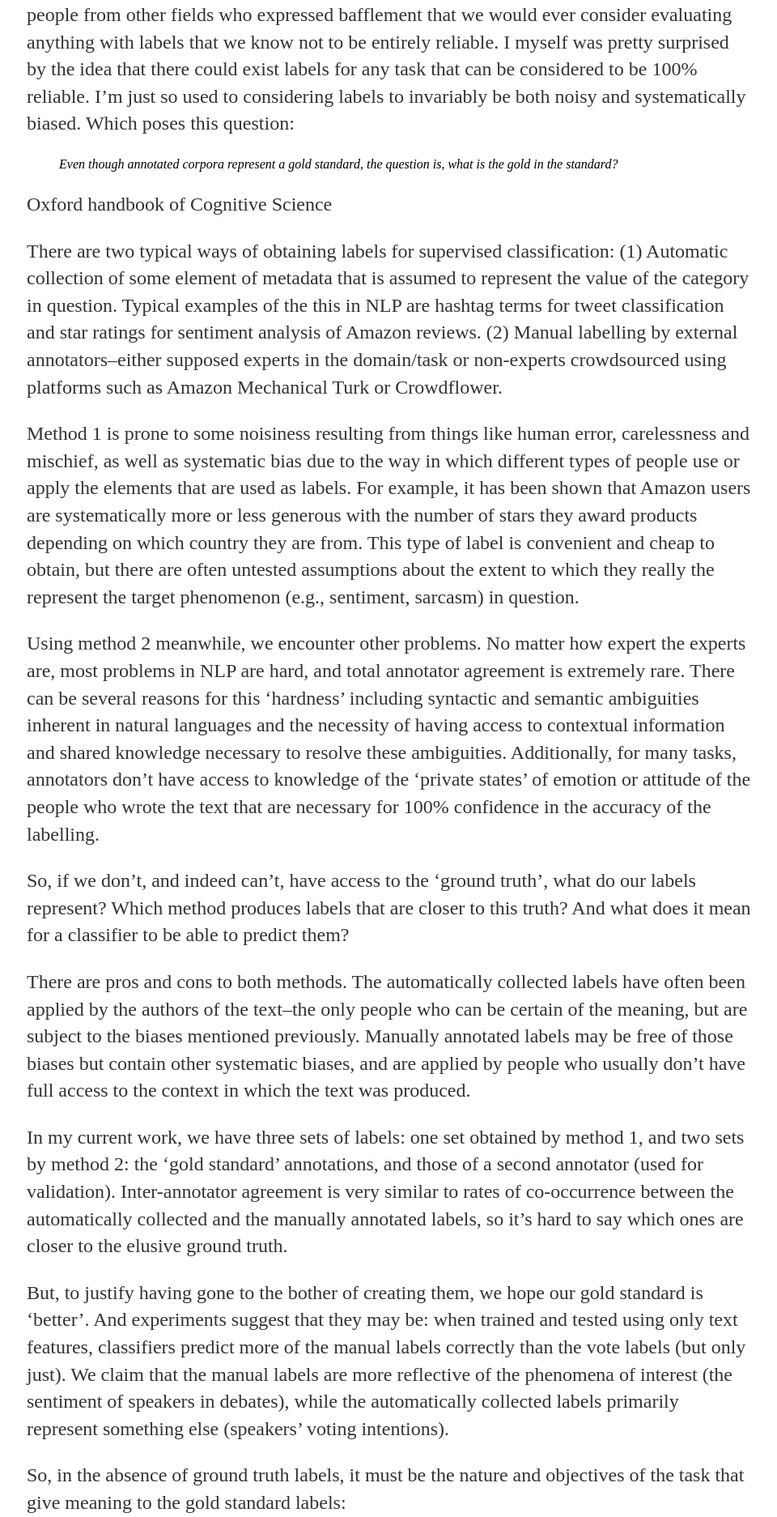
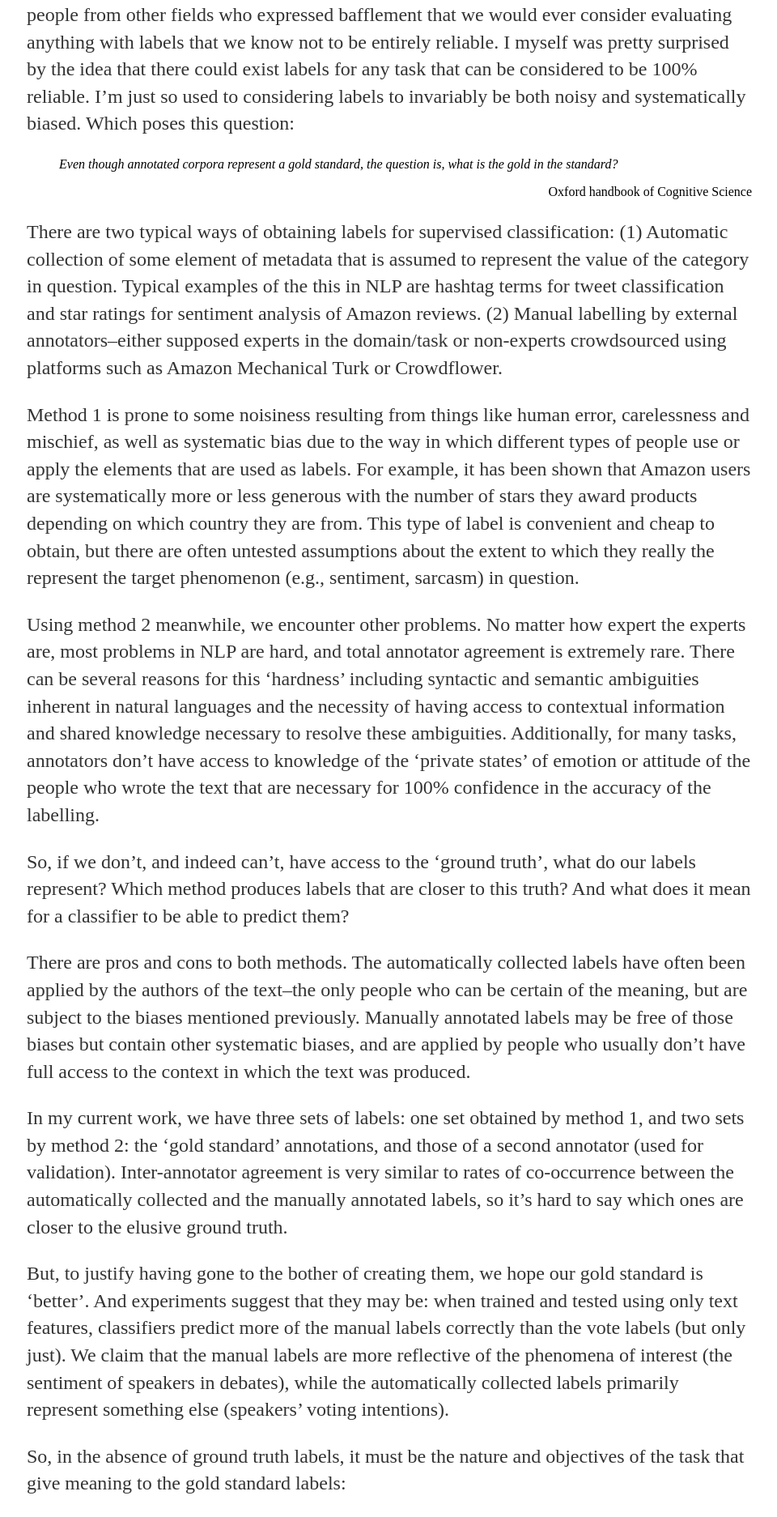
Before and after one commit to GavinAbercrombie/gavinabercrombie.github.io, a Jekyll site: the page built from _posts/2018-03-26-What-is-the-gold-in-gold-standard-labels-for-NLP?.md, in a window 1280 px wide. Shown: the part 399-2272 px from the top of the page at 81% size, without its empty margins (159-1119 px from the left). Built offline with Jekyll 4.4.1, drawn with Linux system fonts in a browser that asks for light colours; our own code applies the rules of GitHub Pages for plain Markdown files.

Commit message:
Update 2018-03-26-What-is-the-gold-in-gold-standard-labels-for-NLP?.md

```diff
--- a/_posts/2018-03-26-What-is-the-gold-in-gold-standard-labels-for-NLP?.md
+++ b/_posts/2018-03-26-What-is-the-gold-in-gold-standard-labels-for-NLP?.md
@@ -2,7 +2,8 @@ Some meandering thoughts on labelling for supervised text classification.
 
 I’ve recently had a couple of experiences presenting work on supervised text classification to people from other fields who expressed bafflement that we would ever consider evaluating anything with labels that we know not to be entirely reliable. I myself was pretty surprised by the idea that there could exist labels for any task that can be considered to be 100% reliable. I’m just so used to considering labels to invariably be both noisy and systematically biased. Which poses this question:
 
-<blockquote><em>Even though annotated corpora represent a gold standard, the question is, what is the gold in the standard?</em></blockquote> Oxford handbook of Cognitive Science
+<blockquote><em>Even though annotated corpora represent a gold standard, the question is, what is the gold in the standard?</em></blockquote>
+<div style="text-align: right">Oxford handbook of Cognitive Science</div>
 
 There are two typical ways of obtaining labels for supervised classification:
 (1)  Automatic collection of some element of metadata that is assumed to represent the value of the category in question. Typical examples of the this in NLP are hashtag terms for tweet classification and star ratings for sentiment analysis of Amazon reviews.
```
